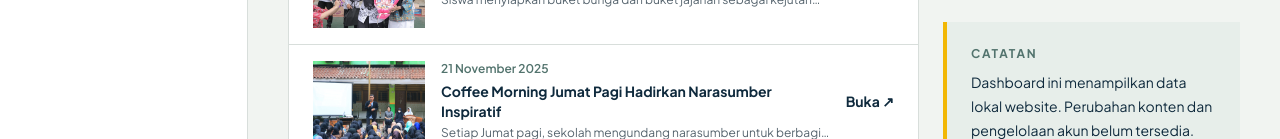
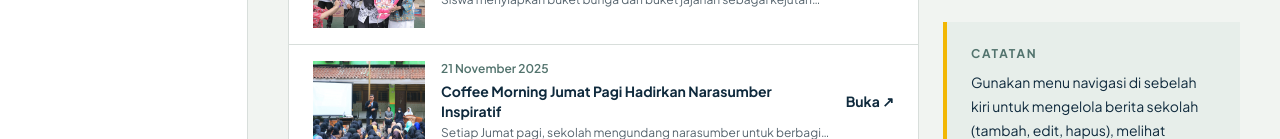
Before and after one commit to mosesmananta-cell/Pemograman-Web, a Next.js app: page /admin in a window 1280 px wide. Shown: the part 661-800 px from the top of the page. Built offline with nearby package versions, Linux system fonts and the light colour scheme.

Commit message:
update teks petunjuk dashboard admin

```diff
--- a/src/app/admin/page.js
+++ b/src/app/admin/page.js
@@ -100,7 +100,7 @@ export default function AdminPage() {
 					<section className="border-l-4 border-signal bg-[#e7eeea] p-5 sm:p-6">
 						<p className="text-xs font-bold uppercase tracking-[0.14em] text-[#52736d]">Catatan</p>
 						<p className="mt-2 text-sm leading-6 text-ink">
-							Dashboard ini menampilkan data lokal website. Perubahan konten dan pengelolaan akun belum tersedia.
+							Gunakan menu navigasi di sebelah kiri untuk mengelola berita sekolah (tambah, edit, hapus), melihat statistik konten, serta memantau profil SMK Negeri 40 Jakarta.
 						</p>
 					</section>
 				</aside>
```
